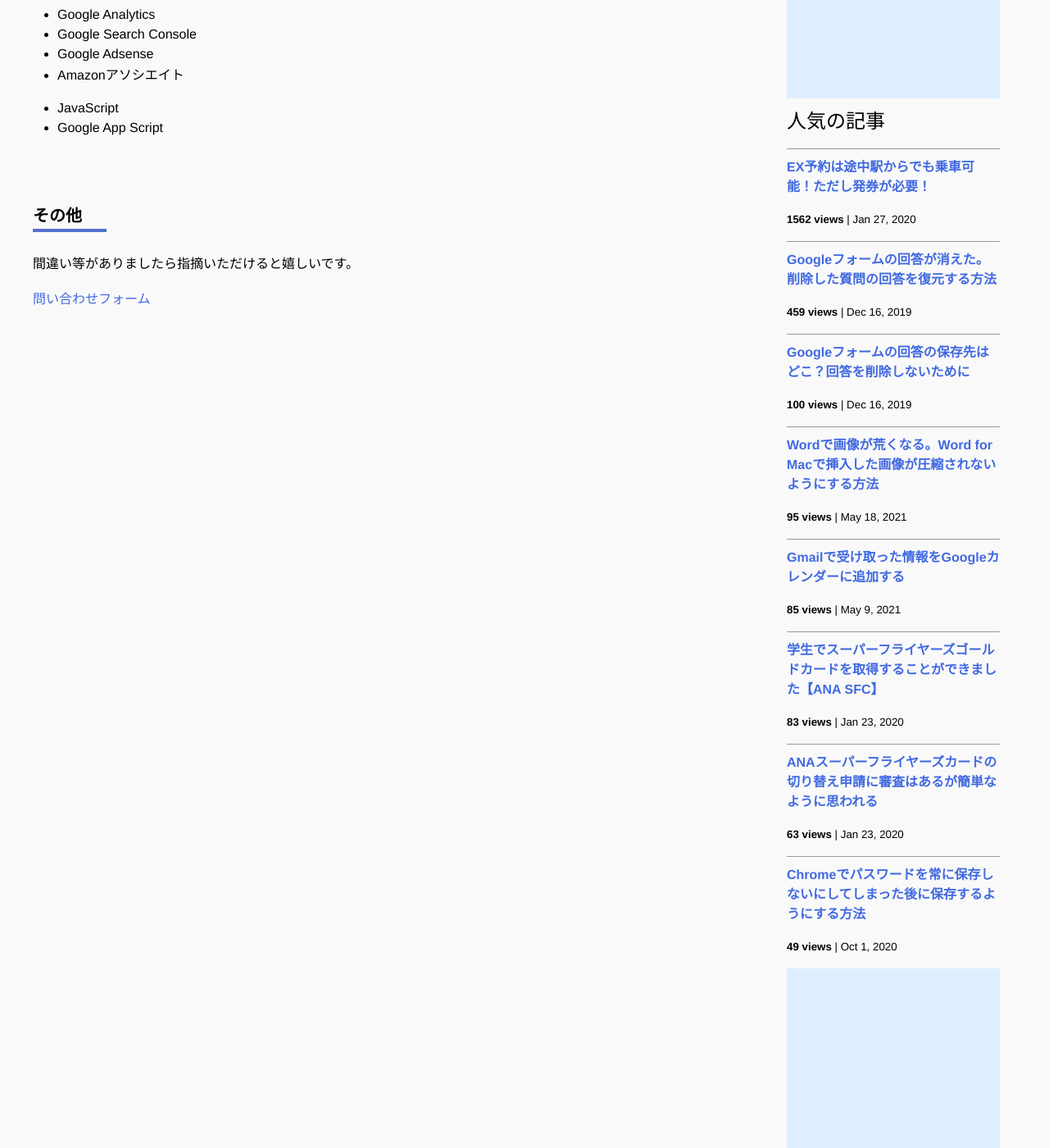
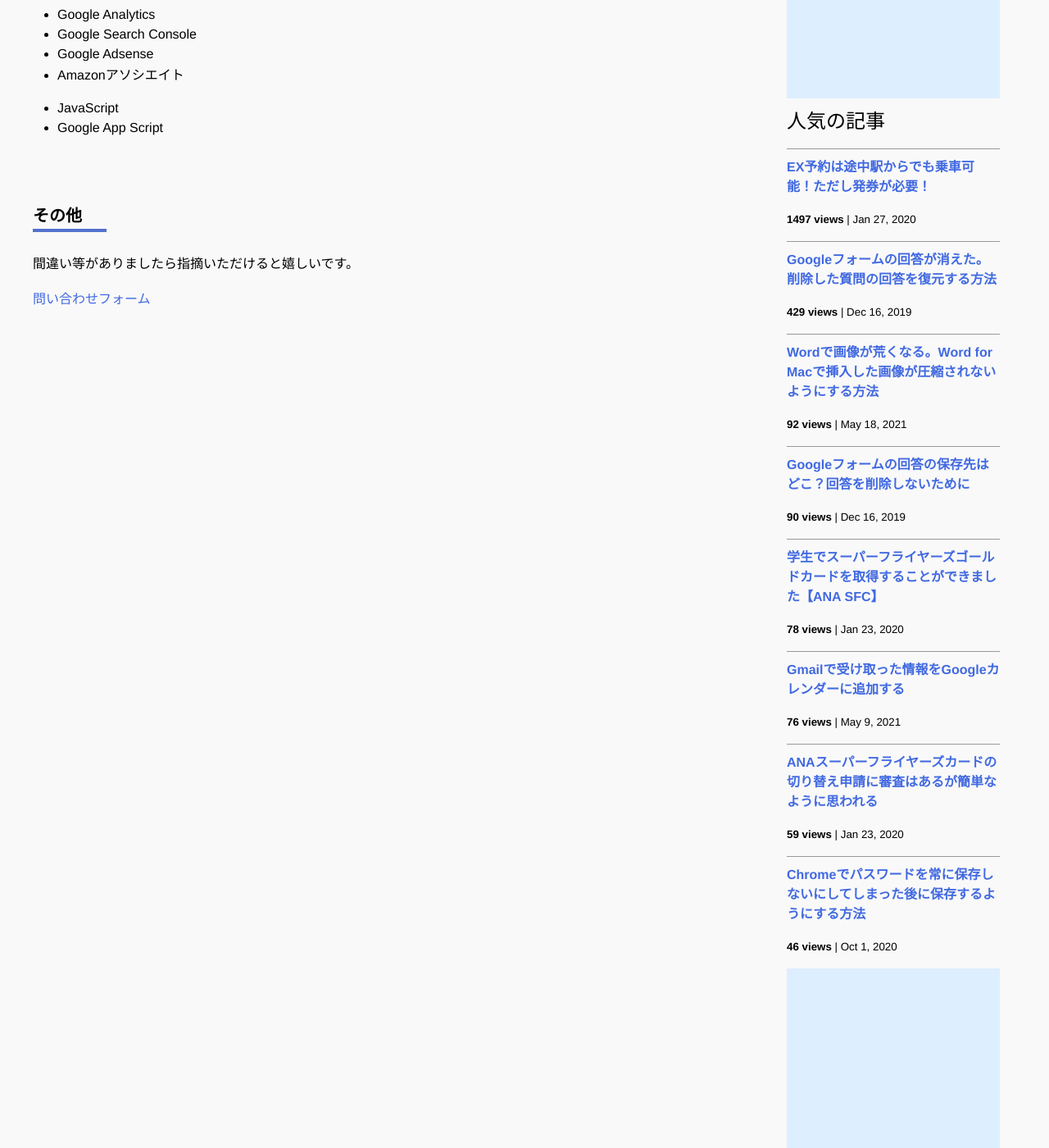
Before and after one commit to iwanaminami/shoyaiwaname, a Jekyll site: the page built from about.markdown, in a window 1280 px wide and 1400 px high, scrolled down 693 px. Shown: the whole window at 82% size. Built offline with Jekyll 4.4.1, drawn with Linux system fonts in a browser that asks for light colours; nearby versions of some CDN libraries; comment, search, counter and statistics services are not loaded.

Commit message:
a new commit message

```diff
--- a/_data/popularposts.yml
+++ b/_data/popularposts.yml
@@ -1,17 +1,17 @@
 side:
-  - view: 1562
+  - view: 1497
     url: /2020/01/27/ex-rideontheway.html
-  - view: 459
+  - view: 429
     url: /2019/12/16/restore-googleform.html
-  - view: 100
+  - view: 92
+    url: /2021/05/18/image-compression-word.html
+  - view: 90
     url: /2019/12/16/googleform-answers.html
-  - view: 95
-    url: /2021/05/18/image-compression-word.html
-  - view: 85
+  - view: 78
+    url: /2020/01/23/sfcgold.html
+  - view: 76
     url: /2021/05/09/gmailtocalendar.html
-  - view: 83
-    url: /2020/01/23/sfcgold.html
-  - view: 63
+  - view: 59
     url: /2020/01/23/sfc-judge.html
-  - view: 49
+  - view: 46
     url: /2020/10/01/googlepassword.html
```
